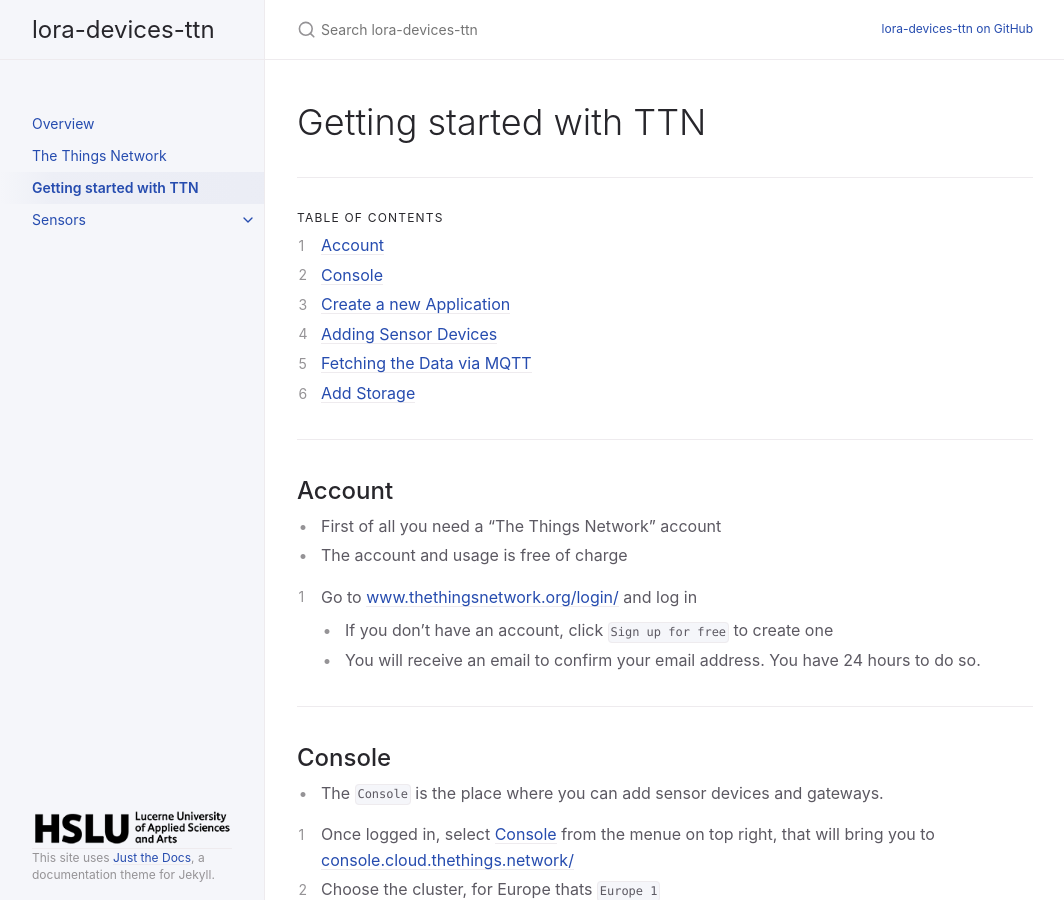
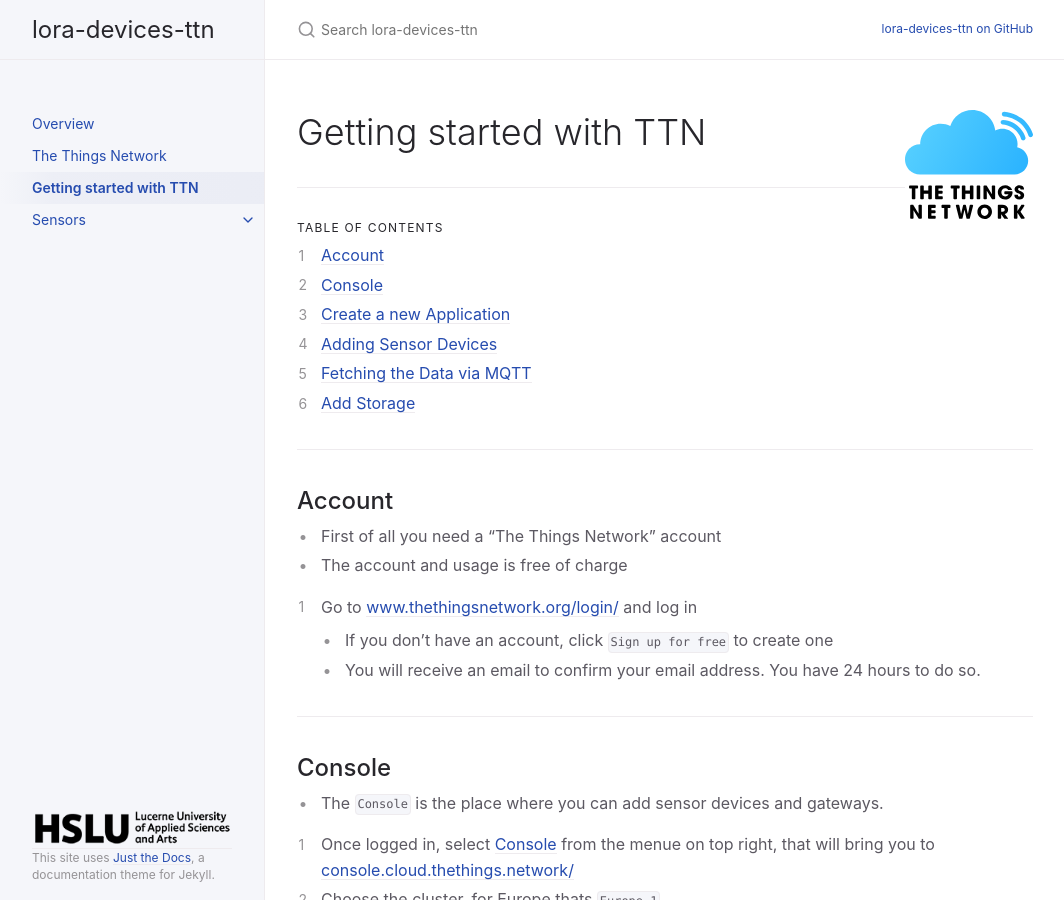
Before and after one commit to hslu-ige-laes/lora-devices-ttn, a Jekyll site: the page built from docs/getting_started.md, in a window 1280 px wide and 900 px high. Shown: the whole window, without its empty margins (107-1171 px from the left). Built offline with Jekyll 4.4.1, drawn with Linux system fonts in a browser that asks for light colours.

Commit message:
Update getting_started.md

```diff
--- a/docs/getting_started.md
+++ b/docs/getting_started.md
@@ -5,6 +5,8 @@ nav_order: 3
 has_children: false
 permalink: /docs/getting_started
 ---
+
+<img src="https://raw.githubusercontent.com/hslu-ige-laes/lora-devices-ttn/master/docs/ttn-logo.svg" width="128" align="right" class="inline"/>
 
 # Getting started with TTN
 {: .no_toc }
```
